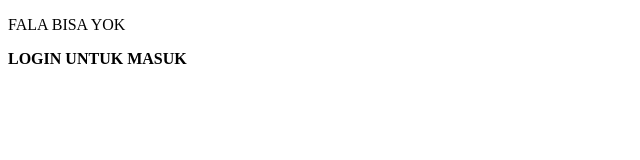
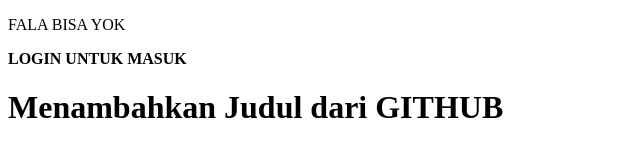
Before and after one commit to fadhilllatif021/CAMP404, a plain HTML site: page index.html in a window 1280 px wide. Shown: the whole page, without its empty margins (0-640 px from the left). Drawn offline with Linux system fonts and the light colour scheme.

Commit message:
Tambah H1 dari github

```diff
--- a/index.html
+++ b/index.html
@@ -13,5 +13,8 @@
     <b>
         LOGIN UNTUK MASUK
     </b>
+    <h1>
+        Menambahkan Judul dari GITHUB
+    </h1>
 </body>
 </html>
```
